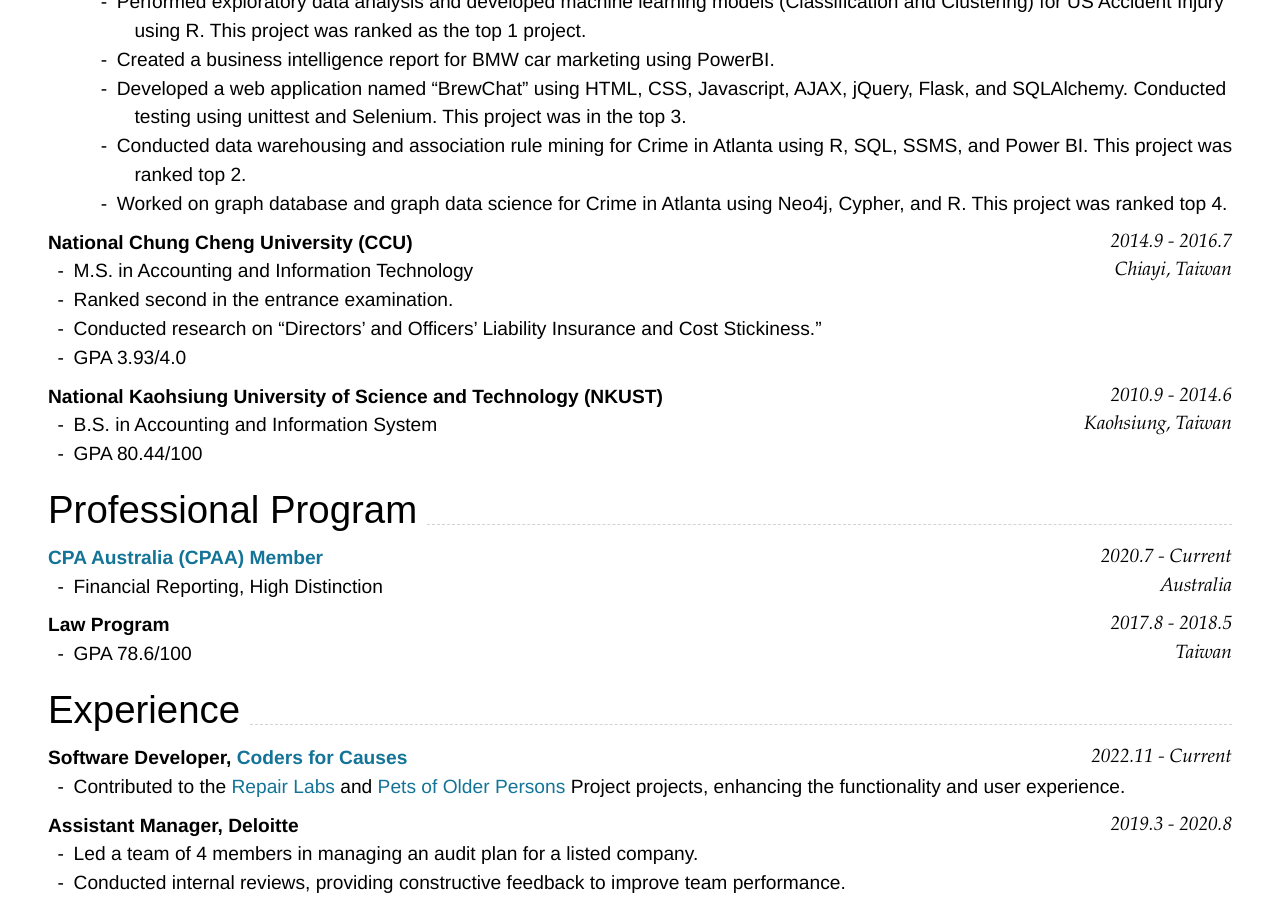
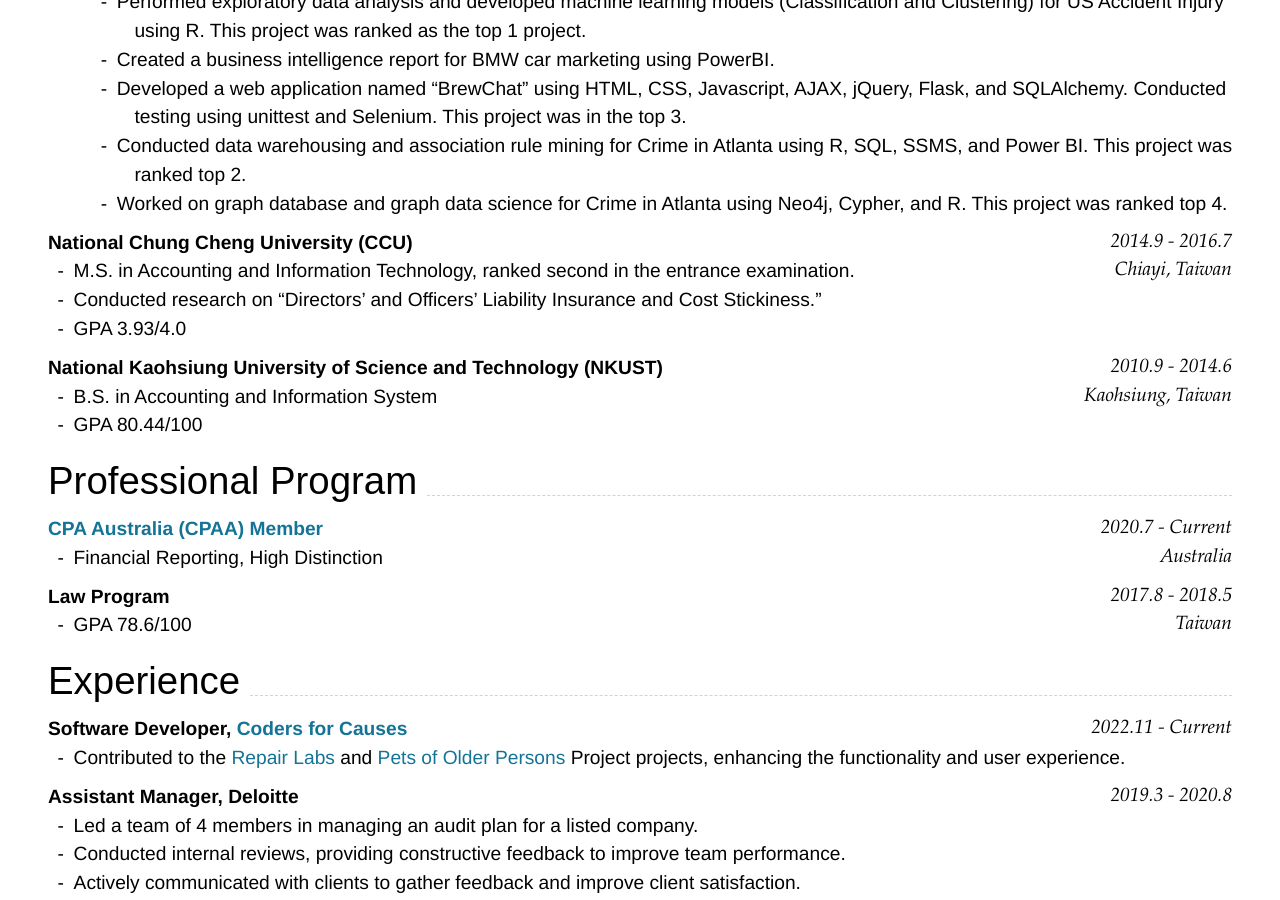
Before and after one commit to HUIXIN-TW/Resume, a Jekyll site: the page built from index.md, in a window 1280 px wide and 900 px high, scrolled down 532 px. Built offline with Jekyll 4.4.1, drawn with Linux system fonts in a browser that asks for light colours; nearby versions of some CDN libraries.

Commit message:
update resume

````diff
--- a/index.md
+++ b/index.md
@@ -62,8 +62,7 @@ Perth, Australia
 Chiayi, Taiwan
 ```
 
--   M.S. in Accounting and Information Technology
--   Ranked second in the entrance examination.
+-   M.S. in Accounting and Information Technology, ranked second in the entrance examination.
 -   Conducted research on "Directors’ and Officers’ Liability Insurance and Cost Stickiness."
 -   GPA 3.93/4.0
 
@@ -117,25 +116,20 @@ Responsibility
 - Supervise, coach, and develop junior members of staff within teams, on client premises, and in the office.
 - Assisting in preparing the company and branches year-end audit, with constant monitoring of internal controls for Taiwan and overseas branch offices: 5 days in San Jose, 10 days in Singapore.
 - Utilized IT skills for data cleaning, manipulation, and mapping - Microsoft Excel, Power BI
-<br>
-
 Leadership
-
 - Leaded 4 members and managed audit plan for a listed companies
 - Supervise, coach, and develop junior members of staff within teams, on client premises, and in the office.
 - Drafted reports and presentations to the engagement leader, which will enable decisions on audit opinion.
 - Communicated with clients and proactively sought timely feedback for improvement to maximize client satisfaction.
 - Conducted client interviews and led internal meetings to facilitate effective audit planning and execution.
-
 Industry Experiences
-<br>
 -   Medical Manufacturing and Telecommunication<br>
-    \*Both are listed on the Taipei Stock Exchange and NASDAQ<br> -->
+    \*Both are listed on the Taipei Stock Exchange and NASDAQ<br>
+-->
 
 -   Led a team of 4 members in managing an audit plan for a listed company.
 -   Conducted internal reviews, providing constructive feedback to improve team performance.
 -   Actively communicated with clients to gather feedback and improve client satisfaction.
-
 
 ### **Staff - Senior Associate, PwC** `2016.9 - 2019.2`
 
@@ -152,14 +146,11 @@ Responsibility
 - Complied with audit methodology, internal risk management, and external regulatory requirements.
 - Directed non-profit organizations audit and tax declaration audit.
 - Assisting in preparing the company and branches year-end audit, with constant monitoring of internal controls for Taiwan and overseas branch offices:12 days in Dongguan, 17 days in Shanghai, 2 days in Nanjing, 3days in Wuhan and 12 days in New Jersey and Memphis.
-<br>
 Leadership
 - Initiated plans before auditing, and managed a project, then assign tasks to team member based on priority
 - Leaded 2 members and managed audit plan for a listed companies
-<br>
 Industry Experiences
 -   Medical Manufacturing, Investment, Advertising, Hospitality, Clothing Manufacturing
-<br>
 -->
 
 -   Worked collaboratively with team members, conducting internal reviews to ensure high-quality outputs.
@@ -189,7 +180,8 @@ Statistics `2015.2 - 2015.6`<br>
 <br>
 -->
 -
-<br>
+
+---
 
 ## Qualifications and Certifications
 
````
